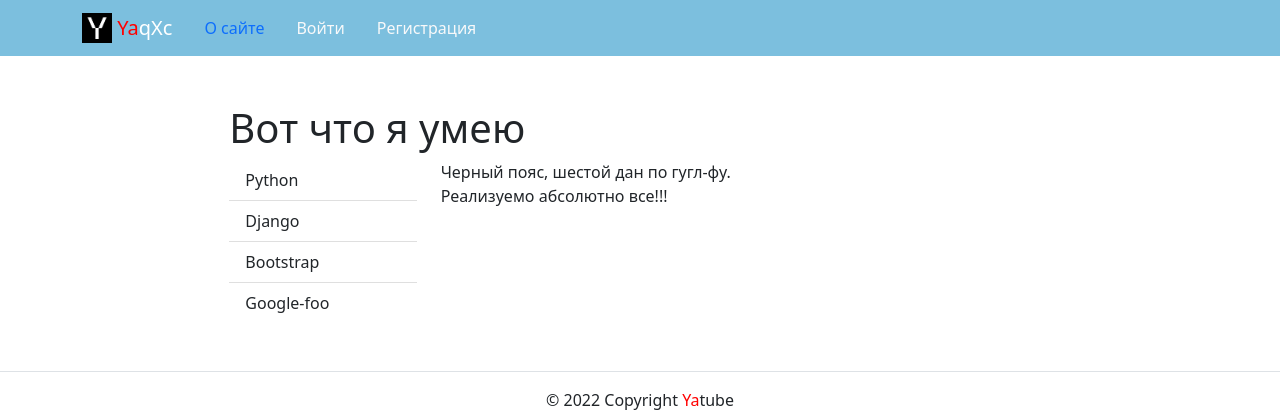
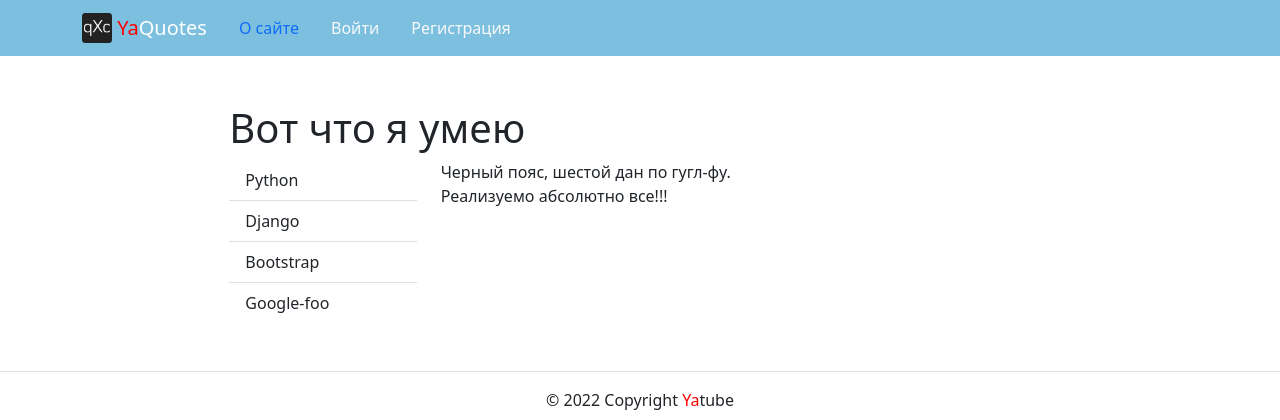
Before and after one commit to Alex-Kkk/quotesXcollection, a Django app: page /about/tech/ in a window 1280 px wide. Shown: the top 420 px of the page. Run offline with Django 3.2, Linux system fonts and the light colour scheme; some libraries are stand-ins or nearby versions.

Commit message:
changed logo

```diff
--- a/yatube/templates/includes/header.html
+++ b/yatube/templates/includes/header.html
@@ -5,7 +5,7 @@
       <a class="navbar-brand" href="{% url 'posts:index' %}">
         <img src="{% static 'img/logo.png' %}" width="30" height="30"
         class="d-inline-block align-top" alt="">
-        <span style="color:red">Ya</span>qXc
+        <span style="color:red">Ya</span>Quotes
       </a>
       <button class="navbar-toggler" type="button" data-toggle="collapse" data-target="#collapsibleNavbar" aria-controls="navbarNav" aria-expanded="false" aria-label="Toggle navigation">
         <span class="navbar-toggler-icon"></span>
```
Also changed, not shown: yatube/static/img/fav/android-chrome-192x192.png, yatube/static/img/fav/android-chrome-256x256.png (deleted), yatube/static/img/fav/android-chrome-512x512.png (added), yatube/static/img/fav/apple-touch-icon.png, yatube/static/img/fav/favicon-16x16.png, yatube/static/img/fav/favicon-32x32.png, yatube/static/img/fav/favicon.ico, yatube/static/img/fav/mstile-150x150.png (deleted), yatube/static/img/fav/safari-pinned-tab.svg (deleted), yatube/static/img/logo.png.
